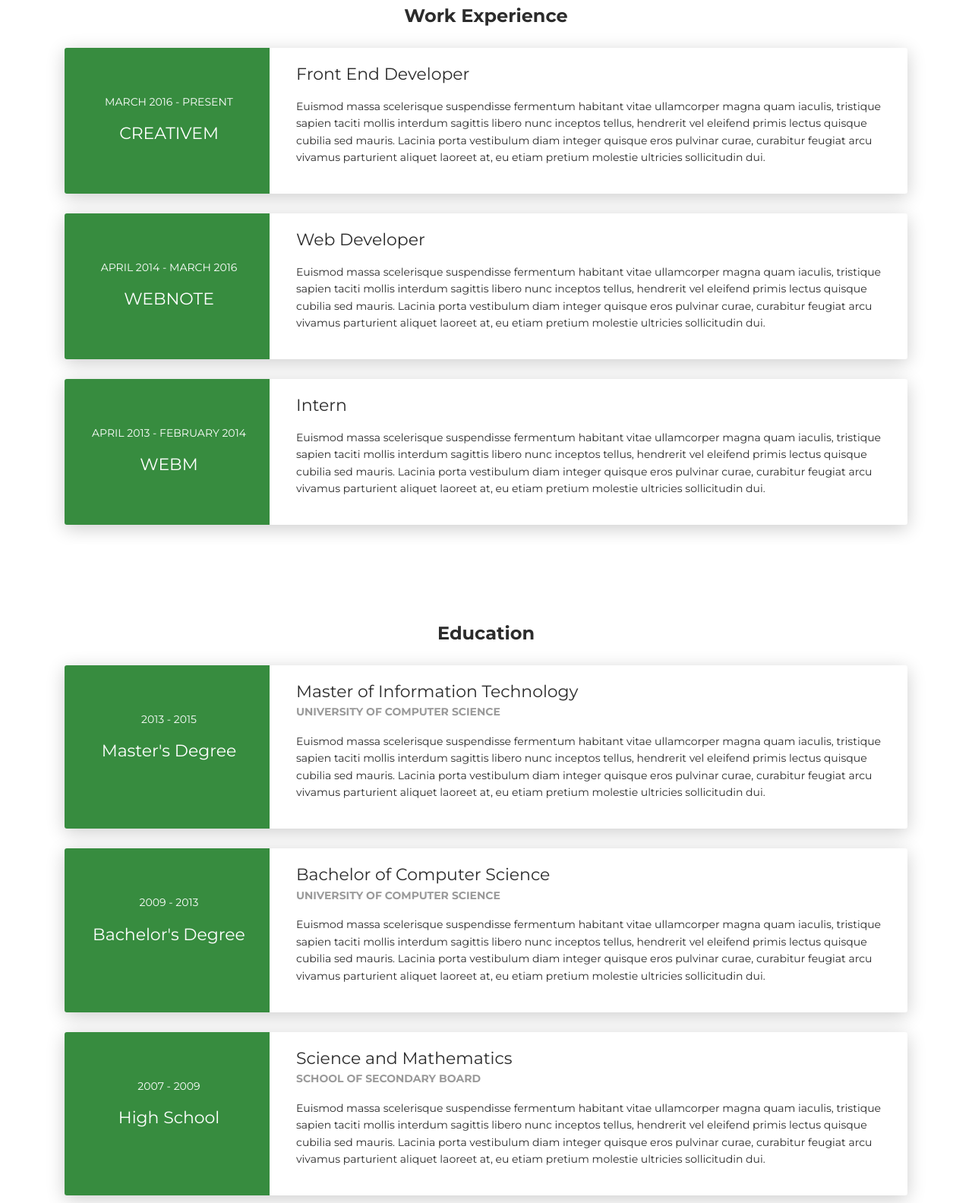
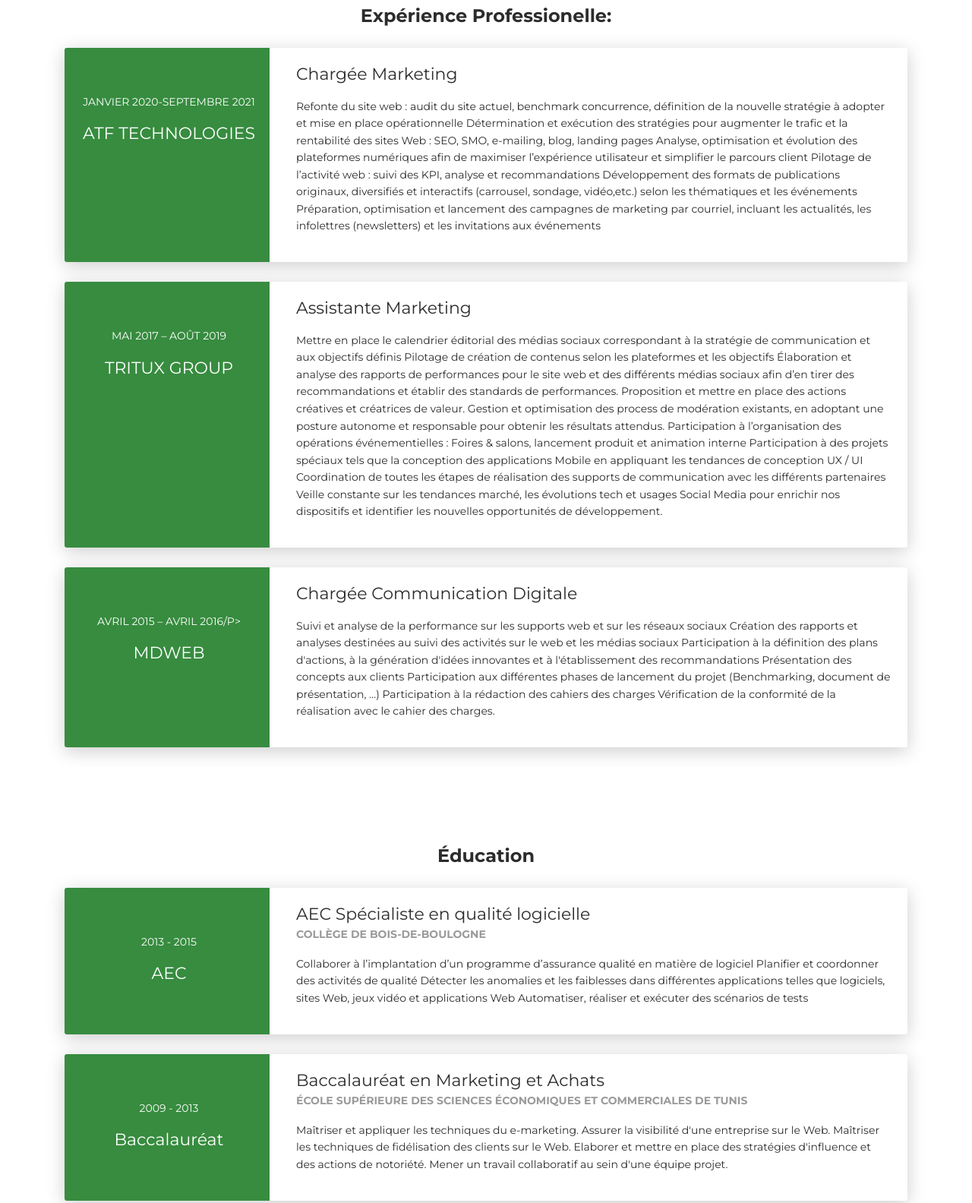
Before and after one commit to imenehantous/Resume, a plain HTML site: page index.html in a window 1280 px wide. Shown: the part 1496-3080 px from the top of the page at 76% size. Drawn offline with Linux system fonts and the light colour scheme.

Commit message:
Update index.html

```diff
--- a/index.html
+++ b/index.html
@@ -157,19 +157,24 @@ suis un apprenant rapide, motivé et passionné de technologie. Je suis convainc
 </div>
 <div class="section" id="experience">
   <div class="container cc-experience">
-    <div class="h4 text-center mb-4 title">Work Experience</div>
+    <div class="h4 text-center mb-4 title">Expérience Professionelle:</div>
     <div class="card">
       <div class="row">
         <div class="col-md-3 bg-primary" data-aos="fade-right" data-aos-offset="50" data-aos-duration="500">
           <div class="card-body cc-experience-header">
-            <p>March 2016 - Present</p>
-            <div class="h5">CreativeM</div>
+            <p>Janvier 2020-Septembre 2021</p>
+            <div class="h5">ATF Technologies</div>
           </div>
         </div>
         <div class="col-md-9" data-aos="fade-left" data-aos-offset="50" data-aos-duration="500">
           <div class="card-body">
-            <div class="h5">Front End Developer</div>
-            <p>Euismod massa scelerisque suspendisse fermentum habitant vitae ullamcorper magna quam iaculis, tristique sapien taciti mollis interdum sagittis libero nunc inceptos tellus, hendrerit vel eleifend primis lectus quisque cubilia sed mauris. Lacinia porta vestibulum diam integer quisque eros pulvinar curae, curabitur feugiat arcu vivamus parturient aliquet laoreet at, eu etiam pretium molestie ultricies sollicitudin dui.</p>
+            <div class="h5">Chargée Marketing</div>
+            <p>Refonte du site web : audit du site actuel, benchmark concurrence, définition de la nouvelle stratégie à adopter et mise en place opérationnelle
+               Détermination et exécution des stratégies pour augmenter le trafic et la rentabilité des sites Web : SEO, SMO, e-mailing, blog, landing pages
+               Analyse, optimisation et évolution des plateformes numériques afin de maximiser l’expérience utilisateur et simplifier le parcours client
+               Pilotage de l’activité web : suivi des KPI, analyse et recommandations
+               Développement des formats de publications originaux, diversifiés et interactifs (carrousel, sondage, vidéo,etc.) selon les thématiques et les événements
+               Préparation, optimisation et lancement des campagnes de marketing par courriel, incluant les actualités, les infolettres (newsletters) et les invitations aux événements</p>
           </div>
         </div>
       </div>
@@ -178,14 +183,22 @@ suis un apprenant rapide, motivé et passionné de technologie. Je suis convainc
       <div class="row">
         <div class="col-md-3 bg-primary" data-aos="fade-right" data-aos-offset="50" data-aos-duration="500">
           <div class="card-body cc-experience-header">
-            <p>April 2014 - March 2016</p>
-            <div class="h5">WebNote</div>
+            <p>Mai 2017 – Août 2019</p>
+            <div class="h5">TriTUX Group</div>
           </div>
         </div>
         <div class="col-md-9" data-aos="fade-left" data-aos-offset="50" data-aos-duration="500">
           <div class="card-body">
-            <div class="h5">Web Developer</div>
-            <p>Euismod massa scelerisque suspendisse fermentum habitant vitae ullamcorper magna quam iaculis, tristique sapien taciti mollis interdum sagittis libero nunc inceptos tellus, hendrerit vel eleifend primis lectus quisque cubilia sed mauris. Lacinia porta vestibulum diam integer quisque eros pulvinar curae, curabitur feugiat arcu vivamus parturient aliquet laoreet at, eu etiam pretium molestie ultricies sollicitudin dui.</p>
+            <div class="h5">Assistante Marketing</div>
+            <p>Mettre en place le calendrier éditorial des médias sociaux correspondant à la stratégie de communication et aux objectifs définis
+               Pilotage de création de contenus selon les plateformes et les objectifs
+               Élaboration et analyse des rapports de performances pour le site web et des différents médias sociaux afin d’en tirer des recommandations et établir des standards de performances.
+               Proposition et mettre en place des actions créatives et créatrices de valeur.
+               Gestion et optimisation des process de modération existants, en adoptant une posture autonome et responsable pour obtenir les résultats attendus.
+               Participation à l’organisation des opérations événementielles : Foires & salons, lancement produit et animation interne
+               Participation à des projets spéciaux tels que la conception des applications Mobile en appliquant les tendances de conception UX / UI
+               Coordination de toutes les étapes de réalisation des supports de communication avec les différents partenaires
+               Veille constante sur les tendances marché, les évolutions tech et usages Social Media pour enrichir nos dispositifs et identifier les nouvelles opportunités de développement.</p>
           </div>
         </div>
       </div>
@@ -194,14 +207,20 @@ suis un apprenant rapide, motivé et passionné de technologie. Je suis convainc
       <div class="row">
         <div class="col-md-3 bg-primary" data-aos="fade-right" data-aos-offset="50" data-aos-duration="500">
           <div class="card-body cc-experience-header">
-            <p>April 2013 - February 2014</p>
-            <div class="h5">WEBM</div>
+            <p>Avril 2015 – Avril 2016/p>
+            <div class="h5">MDWEB</div>
           </div>
         </div>
         <div class="col-md-9" data-aos="fade-left" data-aos-offset="50" data-aos-duration="500">
           <div class="card-body">
-            <div class="h5">Intern</div>
-            <p>Euismod massa scelerisque suspendisse fermentum habitant vitae ullamcorper magna quam iaculis, tristique sapien taciti mollis interdum sagittis libero nunc inceptos tellus, hendrerit vel eleifend primis lectus quisque cubilia sed mauris. Lacinia porta vestibulum diam integer quisque eros pulvinar curae, curabitur feugiat arcu vivamus parturient aliquet laoreet at, eu etiam pretium molestie ultricies sollicitudin dui.</p>
+            <div class="h5">Chargée Communication Digitale</div>
+            <p>Suivi et analyse de la performance sur les supports web et sur les réseaux sociaux
+               Création des rapports et analyses destinées au suivi des activités sur le web et les médias sociaux
+               Participation à la définition des plans d'actions, à la génération d'idées innovantes et à l'établissement des recommandations
+               Présentation des concepts aux clients
+               Participation aux différentes phases de lancement du projet (Benchmarking, document de présentation, …)
+               Participation à la rédaction des cahiers des charges
+               Vérification de la conformité de la réalisation avec le cahier des charges.</p>
           </div>
         </div>
       </div>
@@ -210,20 +229,23 @@ suis un apprenant rapide, motivé et passionné de technologie. Je suis convainc
 </div>
 <div class="section">
   <div class="container cc-education">
-    <div class="h4 text-center mb-4 title">Education</div>
+    <div class="h4 text-center mb-4 title">Éducation</div>
     <div class="card">
       <div class="row">
         <div class="col-md-3 bg-primary" data-aos="fade-right" data-aos-offset="50" data-aos-duration="500">
           <div class="card-body cc-education-header">
             <p>2013 - 2015</p>
-            <div class="h5">Master's Degree</div>
+            <div class="h5">AEC</div>
           </div>
         </div>
         <div class="col-md-9" data-aos="fade-left" data-aos-offset="50" data-aos-duration="500">
           <div class="card-body">
-            <div class="h5">Master of Information Technology</div>
-            <p class="category">University of Computer Science</p>
-            <p>Euismod massa scelerisque suspendisse fermentum habitant vitae ullamcorper magna quam iaculis, tristique sapien taciti mollis interdum sagittis libero nunc inceptos tellus, hendrerit vel eleifend primis lectus quisque cubilia sed mauris. Lacinia porta vestibulum diam integer quisque eros pulvinar curae, curabitur feugiat arcu vivamus parturient aliquet laoreet at, eu etiam pretium molestie ultricies sollicitudin dui.</p>
+            <div class="h5">AEC Spécialiste en qualité logicielle</div>
+            <p class="category">Collège de Bois-de-Boulogne</p>
+            <p>Collaborer à l’implantation d’un programme d’assurance qualité en matière de logiciel
+               Planifier et coordonner des activités de qualité
+               Détecter les anomalies et les faiblesses dans différentes applications telles que logiciels, sites Web, jeux vidéo et applications Web
+               Automatiser, réaliser et exécuter des scénarios de tests</p>
           </div>
         </div>
       </div>
@@ -233,40 +255,29 @@ suis un apprenant rapide, motivé et passionné de technologie. Je suis convainc
         <div class="col-md-3 bg-primary" data-aos="fade-right" data-aos-offset="50" data-aos-duration="500">
           <div class="card-body cc-education-header">
             <p>2009 - 2013</p>
-            <div class="h5">Bachelor's Degree</div>
+            <div class="h5">Baccalauréat</div>
           </div>
         </div>
         <div class="col-md-9" data-aos="fade-left" data-aos-offset="50" data-aos-duration="500">
           <div class="card-body">
-            <div class="h5">Bachelor of Computer Science</div>
-            <p class="category">University of Computer Science</p>
-            <p>Euismod massa scelerisque suspendisse fermentum habitant vitae ullamcorper magna quam iaculis, tristique sapien taciti mollis interdum sagittis libero nunc inceptos tellus, hendrerit vel eleifend primis lectus quisque cubilia sed mauris. Lacinia porta vestibulum diam integer quisque eros pulvinar curae, curabitur feugiat arcu vivamus parturient aliquet laoreet at, eu etiam pretium molestie ultricies sollicitudin dui.</p>
+            <div class="h5">Baccalauréat en Marketing et Achats</div>
+            <p class="category">École Supérieure des sciences économiques et commerciales de Tunis</p>
+            <p>Maîtriser et appliquer les techniques du e-marketing.
+               Assurer la visibilité d'une entreprise sur le Web.
+               Maîtriser  les techniques de fidélisation des clients sur le Web.
+               Elaborer et mettre en place des stratégies d'influence et des actions de notoriété.
+               Mener un travail collaboratif au sein d'une équipe projet.</p>
           </div>
         </div>
       </div>
     </div>
-    <div class="card">
-      <div class="row">
-        <div class="col-md-3 bg-primary" data-aos="fade-right" data-aos-offset="50" data-aos-duration="500">
-          <div class="card-body cc-education-header">
-            <p>2007 - 2009</p>
-            <div class="h5">High School</div>
-          </div>
-        </div>
-        <div class="col-md-9" data-aos="fade-left" data-aos-offset="50" data-aos-duration="500">
-          <div class="card-body">
-            <div class="h5">Science and Mathematics</div>
-            <p class="category">School of Secondary board</p>
-            <p>Euismod massa scelerisque suspendisse fermentum habitant vitae ullamcorper magna quam iaculis, tristique sapien taciti mollis interdum sagittis libero nunc inceptos tellus, hendrerit vel eleifend primis lectus quisque cubilia sed mauris. Lacinia porta vestibulum diam integer quisque eros pulvinar curae, curabitur feugiat arcu vivamus parturient aliquet laoreet at, eu etiam pretium molestie ultricies sollicitudin dui.</p>
-          </div>
-        </div>
       </div>
     </div>
   </div>
 </div>
 <div class="section" id="reference">
   <div class="container cc-reference">
-    <div class="h4 mb-4 text-center title">References</div>
+    <div class="h4 mb-4 text-center title">Références</div>
     <div class="card" data-aos="zoom-in">
       <div class="carousel slide" id="cc-Indicators" data-ride="carousel">
         <ol class="carousel-indicators">
```
